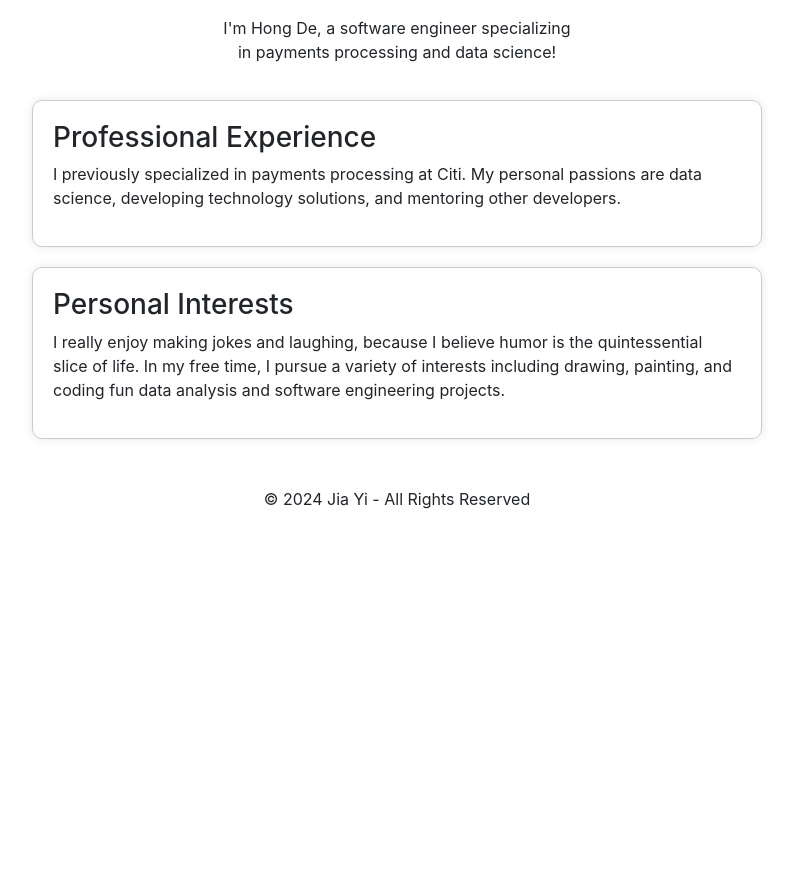
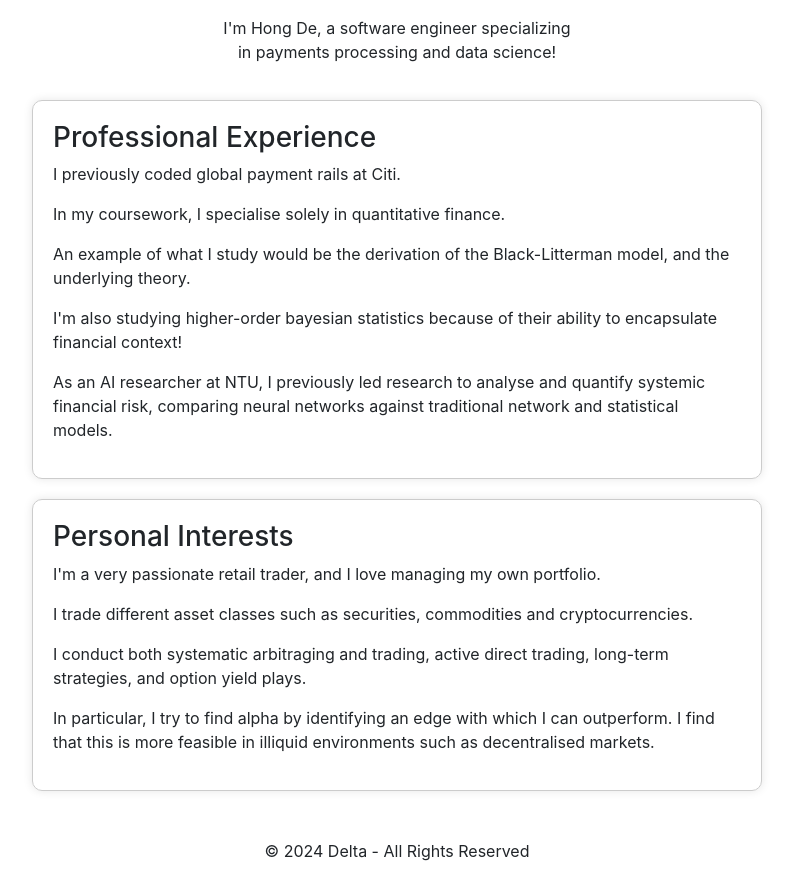
Before and after one commit to lesfgoh/Portfolio-Website, a Flask app: page /about in a window 1280 px wide. Shown: the part 467-1346 px from the top of the page, without its empty margins (243-1036 px from the left). Before the commit the page ends 976 px from the top, so only its background shows below. Run offline with Flask 3, Linux system fonts and the light colour scheme; some libraries are stand-ins or nearby versions.

Commit message:
Updates to about.html

```diff
--- a/templates/about.html
+++ b/templates/about.html
@@ -67,7 +67,13 @@
             <div class="col-md-8">
                 <div class="section-box">
                     <h3>Professional Experience</h3>
-                    <p>I previously specialized in payments processing at Citi. My personal passions are data science, developing technology solutions, and mentoring other developers.</p>
+                    <p>I previously coded global payment rails at Citi.</p>
+                    <p>In my coursework, I specialise solely in quantitative finance.</p>
+                    <p>An example of what I study would be the derivation of the Black-Litterman model, and the underlying theory.</p>
+                    <p>I'm also studying higher-order bayesian statistics because of their ability to encapsulate financial context!</p>
+                    <p></p>
+                    <p>As an AI researcher at NTU, I previously led research to analyse and quantify systemic financial risk,
+                        comparing neural networks against traditional network and statistical models.</p>
                 </div>
             </div>
         </div>
@@ -77,7 +83,10 @@
             <div class="col-md-8">
                 <div class="section-box">
                     <h3>Personal Interests</h3>
-                    <p>I really enjoy making jokes and laughing, because I believe humor is the quintessential slice of life. In my free time, I pursue a variety of interests including drawing, painting, and coding fun data analysis and software engineering projects.</p>
+                    <p>I'm a very passionate retail trader, and I love managing my own portfolio.</p>
+                    <p>I trade different asset classes such as securities, commodities and cryptocurrencies.</p>
+                    <p>I conduct both systematic arbitraging and trading, active direct trading, long-term strategies, and option yield plays.</p>
+                    <p>In particular, I try to find alpha by identifying an edge with which I can outperform. I find that this is more feasible in illiquid environments such as decentralised markets.</p>
                 </div>
             </div>
         </div>
@@ -85,7 +94,7 @@
 
     <!-- Footer -->
     <footer class="text-center mt-5">
-        <p>&copy; 2024 Jia Yi - All Rights Reserved</p>
+        <p>&copy; 2024 Delta - All Rights Reserved</p>
     </footer>
 
     <!-- Bootstrap JS and dependencies -->
--- a/templates/index.html
+++ b/templates/index.html
@@ -95,7 +95,7 @@
     <!-- Main Content -->
     <div class="header">
         <h1>Hi, Garda!</h1>
-        <p>This is the first time an internship application has asked for a website, so I spent a whole day coding this from scratch.</p>
+        <p>This is the first time an internship application has asked for a personal website, so I spent a whole day coding this from scratch.</p>
         <p>I hope you like it!</p>
     </div>
 
```
